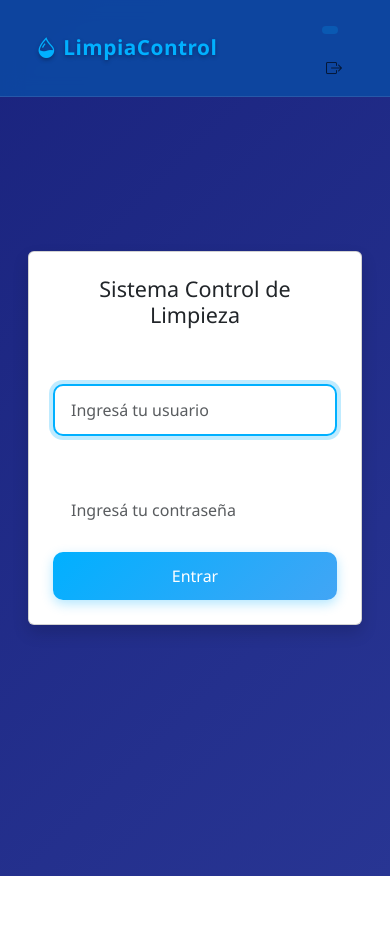
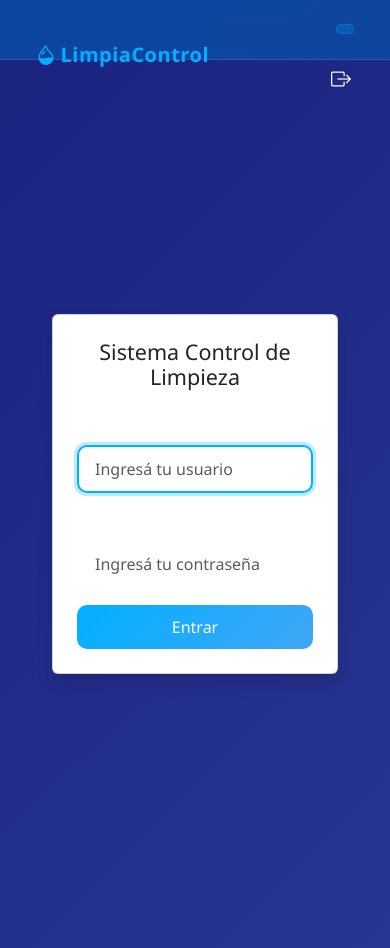
Before and after one commit to EstebanPastranaCarmona/SistemaLiempieza, a Django app: page /?next=/clientes/1/editar/ in a window 390 px wide. Before the commit the page ends 876 px from the top, so only its background shows below. Run offline with Django 5.2, Linux system fonts and the light colour scheme; some libraries are stand-ins or nearby versions.

Commit message:
fix: correct navbar spacing, add container margins and missing UI classes

```diff
--- a/Project/Templates/base.html
+++ b/Project/Templates/base.html
@@ -11,14 +11,16 @@
 
     <style>
         :root {
-            --lc-primary:     #0d47a1;    /* azul profundo */
-            --lc-secondary:   #1976d2;    /* azul fuerte */
-            --lc-accent:      #00b0ff;    /* azul cyan */
-            --lc-bg-dark:     #1a237e;    /* fondo oscuro */
-            --lc-bg-card:     #263da3;    /* cards */
-            --lc-bg-hover:    #3949ab;    /* hover */
-            --lc-text-light:  #ffffff;
-            --lc-text-muted:  #bbdefb;
+            --lc-primary:    #0d47a1;
+            --lc-secondary:  #1976d2;
+            --lc-accent:     #00b0ff;
+            --lc-cyan:       #00b0ff;
+            --lc-bg-dark:    #1a237e;
+            --lc-bg-card:    #263da3;
+            --lc-bg-hover:   #3949ab;
+            --lc-border:     rgba(255,255,255,0.2);
+            --lc-text-light: #ffffff;
+            --lc-text-muted: #bbdefb;
         }
 
         * { box-sizing: border-box; }
@@ -30,133 +32,190 @@
             font-family: 'Segoe UI', Tahoma, Geneva, Verdana, sans-serif;
         }
 
-        /* Navbar */
+        /* ── Navbar ─────────────────────────────────────────── */
         .navbar-lc {
-            background: rgba(13, 71, 161, 0.95) !important;
+            background: rgba(13, 71, 161, 0.97) !important;
             backdrop-filter: blur(10px);
             border-bottom: 1px solid rgba(255,255,255,0.1);
+            height: 60px;
         }
         .navbar-lc .navbar-brand {
             color: var(--lc-accent) !important;
             font-weight: 700;
-            font-size: 1.3rem;
+            font-size: 1.25rem;
             letter-spacing: 0.5px;
-            text-shadow: 0 2px 4px rgba(0,0,0,0.3);
         }
 
-        /* Contenedor principal */
+        /* ── Contenedor principal ────────────────────────────── */
         .main-container {
-            min-height: calc(100vh - 70px);
-            padding: 2rem 0;
+            padding-top: 80px;   /* compensa navbar fixed-top (60px) + espacio */
+            padding-bottom: 2rem;
+            min-height: 100vh;
         }
 
-        /* Header de página */
+        /* ── Page header ─────────────────────────────────────── */
         .page-header {
             background: rgba(255,255,255,0.1);
             backdrop-filter: blur(10px);
-            border: 1px solid rgba(255,255,255,0.2);
+            border: 1px solid var(--lc-border);
             border-radius: 16px;
-            padding: 1.5rem 2rem;
-            margin-bottom: 2rem;
+            padding: 1.25rem 1.75rem;
+            margin-bottom: 1.5rem;
         }
 
-        /* Cards del dashboard */
+        /* ── Cards del dashboard ─────────────────────────────── */
+        .card-module,
         .dashboard-card {
             background: rgba(255,255,255,0.1);
             backdrop-filter: blur(15px);
-            border: 1px solid rgba(255,255,255,0.2);
+            border: 1px solid var(--lc-border);
             border-radius: 16px;
             transition: all 0.3s ease;
             cursor: pointer;
-            overflow: hidden;
         }
+        .card-module:hover,
         .dashboard-card:hover {
-            transform: translateY(-8px);
-            box-shadow: 0 20px 40px rgba(0,0,0,0.3);
+            transform: translateY(-6px);
+            box-shadow: 0 16px 36px rgba(0,0,0,0.25);
             border-color: var(--lc-accent);
         }
+        .icon-wrap,
         .dashboard-card .card-icon {
             background: linear-gradient(135deg, var(--lc-accent), #42a5f5);
-            width: 70px;
-            height: 70px;
-            border-radius: 16px;
+            width: 52px;
+            height: 52px;
+            border-radius: 12px;
             display: flex;
             align-items: center;
             justify-content: center;
-            margin-right: 1.5rem;
+            flex-shrink: 0;
+            margin-right: 1rem;
         }
+        .icon-wrap i,
         .dashboard-card .card-icon i {
-            font-size: 1.8rem;
+            font-size: 1.4rem;
             color: white;
-            text-shadow: 0 2px 4px rgba(0,0,0,0.3);
         }
 
-        /* Tablas */
-        .table-container {
-            background: rgba(255,255,255,0.1);
-            backdrop-filter: blur(15px);
-            border-radius: 16px;
-            border: 1px solid rgba(255,255,255,0.2);
-            overflow: hidden;
+        /* ── Tablas ──────────────────────────────────────────── */
+        .table-lc {
+            color: #1a1a2e;
+            margin: 0;
         }
-        .table-dark thead th {
+        .table-lc thead tr {
             background: linear-gradient(135deg, var(--lc-primary), var(--lc-secondary));
-            border: none;
+        }
+        .table-lc thead th {
             color: white;
             font-weight: 500;
-            text-shadow: 0 1px 2px rgba(0,0,0,0.3);
+            border: none;
+            padding: 0.85rem 1rem;
+            font-size: 0.875rem;
         }
-        .table-hover tbody tr:hover {
-            background-color: rgba(255,255,255,0.15);
-            transform: scale(1.01);
+        .table-lc tbody tr {
+            background: rgba(255,255,255,0.95);
+            border-bottom: 1px solid rgba(0,0,0,0.06);
+            transition: background 0.15s;
+        }
+        .table-lc tbody tr:hover {
+            background: rgba(255,255,255,1);
+        }
+        .table-lc tbody td {
+            padding: 0.75rem 1rem;
+            vertical-align: middle;
+            font-size: 0.9rem;
         }
 
-        /* Formularios */
+        /* ── Formularios ─────────────────────────────────────── */
         .form-card {
-            background: rgba(255,255,255,0.1);
+            background: rgba(255,255,255,0.08);
             backdrop-filter: blur(15px);
-            border: 1px solid rgba(255,255,255,0.2);
+            border: 1px solid var(--lc-border);
             border-radius: 16px;
         }
         .form-card .card-header {
             background: linear-gradient(135deg, var(--lc-primary), var(--lc-secondary));
             color: white;
             border-radius: 16px 16px 0 0;
-            padding: 1.5rem 2rem;
+            padding: 1.25rem 1.75rem;
+            border: none;
         }
         .form-label {
             color: var(--lc-text-light);
             font-weight: 500;
+            margin-bottom: 0.4rem;
         }
-        .form-control, .form-select {
-            background: rgba(255,255,255,0.9);
+        .form-control,
+        .form-select {
+            background: rgba(255,255,255,0.92);
             border: 2px solid rgba(255,255,255,0.3);
             border-radius: 10px;
-            padding: 0.75rem 1rem;
-            transition: all 0.3s;
+            padding: 0.65rem 1rem;
+            transition: all 0.25s;
+            color: #1a1a2e;
         }
-        .form-control:focus, .form-select:focus {
+        .form-control:focus,
+        .form-select:focus {
             background: white;
             border-color: var(--lc-accent);
-            box-shadow: 0 0 0 0.25rem rgba(0,176,255,0.25);
+            box-shadow: 0 0 0 0.2rem rgba(0,176,255,0.25);
         }
 
-        /* Botones */
+        /* ── Botones custom ──────────────────────────────────── */
+        .btn-lc {
+            display: inline-flex;
+            align-items: center;
+            background: linear-gradient(135deg, var(--lc-accent), #42a5f5);
+            color: white !important;
+            border: none;
+            border-radius: 10px;
+            padding: 0.45rem 1rem;
+            font-size: 0.875rem;
+            font-weight: 500;
+            text-decoration: none;
+            transition: all 0.2s;
+            cursor: pointer;
+        }
+        .btn-lc:hover {
+            transform: translateY(-2px);
+            box-shadow: 0 4px 14px rgba(0,176,255,0.35);
+        }
+        .btn-lc-outline {
+            display: inline-flex;
+            align-items: center;
+            background: transparent;
+            color: var(--lc-text-light) !important;
+            border: 1px solid var(--lc-border);
+            border-radius: 10px;
+            padding: 0.45rem 1rem;
+            font-size: 0.875rem;
+            text-decoration: none;
+            transition: all 0.2s;
+            cursor: pointer;
+        }
+        .btn-lc-outline:hover {
+            border-color: var(--lc-accent);
+            color: var(--lc-accent) !important;
+        }
+        .btn-lc-primary {
+            background: rgba(0,176,255,0.15);
+            border: 1px solid rgba(0,176,255,0.4);
+            color: var(--lc-accent) !important;
+        }
+        .btn-lc-primary:hover {
+            background: rgba(0,176,255,0.3);
+        }
         .btn-primary {
             background: linear-gradient(135deg, var(--lc-accent), #42a5f5);
             border: none;
             border-radius: 10px;
-            padding: 0.75rem 1.5rem;
+            padding: 0.65rem 1.5rem;
             font-weight: 500;
-            box-shadow: 0 4px 12px rgba(0,176,255,0.3);
-        }
-        .btn-primary:hover {
-            transform: translateY(-2px);
-            box-shadow: 0 6px 20px rgba(0,176,255,0.4);
         }
         .btn-outline-secondary {
-            border-color: rgba(255,255,255,0.3);
+            border-color: rgba(255,255,255,0.35);
             color: var(--lc-text-light);
+            border-radius: 10px;
         }
         .btn-outline-secondary:hover {
             background: rgba(255,255,255,0.1);
@@ -164,18 +223,36 @@
             color: var(--lc-accent);
         }
 
-        /* Alertas */
+        /* ── Breadcrumb ──────────────────────────────────────── */
+        .breadcrumb {
+            background: transparent;
+            padding: 0;
+            margin: 0;
+        }
+        .breadcrumb-item a {
+            color: var(--lc-text-muted);
+        }
+        .breadcrumb-item.active {
+            color: var(--lc-text-light);
+        }
+        .breadcrumb-item + .breadcrumb-item::before {
+            color: rgba(255,255,255,0.4);
+        }
+
+        /* ── Alertas Django messages ─────────────────────────── */
         .alert {
             border-radius: 12px;
             border: none;
-            backdrop-filter: blur(10px);
         }
-        .alert-success { background: rgba(76,175,80,0.2); border-left: 4px solid #4caf50; }
-        .alert-danger { background: rgba(244,67,54,0.2); border-left: 4px solid #f44336; }
+        .alert-success  { background: rgba(76,175,80,0.2);  border-left: 4px solid #4caf50; color: #fff; }
+        .alert-danger   { background: rgba(244,67,54,0.2);  border-left: 4px solid #f44336; color: #fff; }
+        .alert-warning  { background: rgba(255,152,0,0.2);  border-left: 4px solid #ff9800; color: #fff; }
+        .alert-info     { background: rgba(0,176,255,0.15); border-left: 4px solid #00b0ff; color: #fff; }
+        .btn-close { filter: invert(1); }
 
-        /* Responsive */
+        /* ── Responsive ──────────────────────────────────────── */
         @media (max-width: 768px) {
-            .main-container { padding: 1rem; }
+            .main-container { padding-top: 72px; padding-left: 1rem; padding-right: 1rem; }
             .page-header { padding: 1rem; margin-bottom: 1rem; }
         }
     </style>
@@ -183,31 +260,48 @@
     {% block custom_styles %}{% endblock %}
 </head>
 <body>
+
     <!-- Navbar -->
     <nav class="navbar navbar-expand-lg navbar-lc fixed-top px-4">
         <div class="container-fluid">
             <a class="navbar-brand" href="{% url 'users:dashboard' %}">
-                <i class="bi bi-droplet-half"></i>
-                LimpiaControl
+                <i class="bi bi-droplet-half me-1"></i>LimpiaControl
             </a>
-
-            <div class="navbar-nav ms-auto align-items-center">
-                <span class="navbar-text me-3">
+            <div class="navbar-nav ms-auto align-items-center gap-2">
+                <span class="navbar-text">
                     {{ user.get_full_name|default:user.username }}
                     <span class="badge rounded-pill ms-2 px-2 py-1"
-                          style="background: rgba(0,176,255,0.2); color: var(--lc-accent);">
+                          style="background: rgba(0,176,255,0.2); color: var(--lc-accent); border: 1px solid rgba(0,176,255,0.3);">
                         {{ user.get_rol }}
                     </span>
                 </span>
-                <a class="nav-link" href="{% url 'users:logout' %}">
-                    <i class="bi bi-box-arrow-right"></i>
+                <a class="nav-link text-white" href="{% url 'users:logout' %}" title="Cerrar sesión">
+                    <i class="bi bi-box-arrow-right fs-5"></i>
                 </a>
             </div>
         </div>
     </nav>
 
+    <!-- Contenido principal -->
     <div class="main-container">
-        {% block body %}{% endblock %}
+        <div class="container-fluid px-4">
+
+            <!-- Mensajes globales -->
+            {% if messages %}
+            <div class="mb-3">
+                {% for msg in messages %}
+                <div class="alert alert-{{ msg.tags }} alert-dismissible fade show" role="alert">
+                    {{ msg }}
+                    <button type="button" class="btn-close" data-bs-dismiss="alert"></button>
+                </div>
+                {% endfor %}
+            </div>
+            {% endif %}
+
+            {% block body %}{% endblock %}
+        </div>
     </div>
 
-  <script src="{% static 'js/bootstrap.bundle.min.js' %}"></script>
+    <script src="{% static 'js/bootstrap.bundle.min.js' %}"></script>
+</body>
+</html>
```
